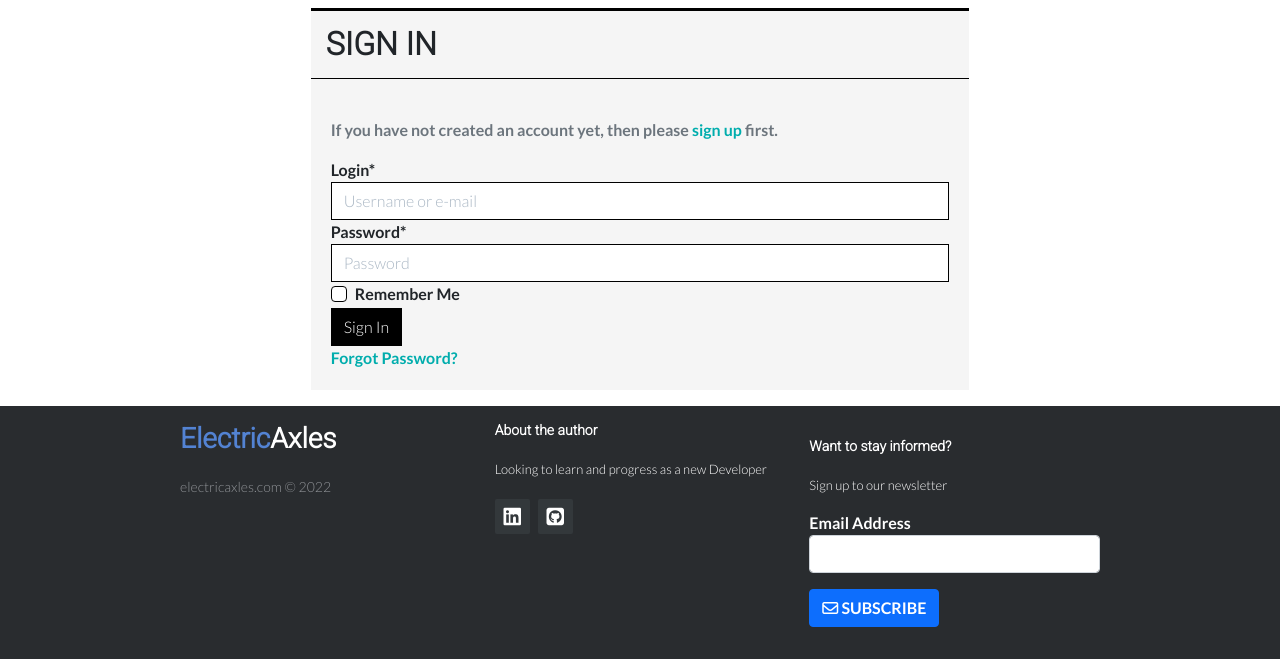
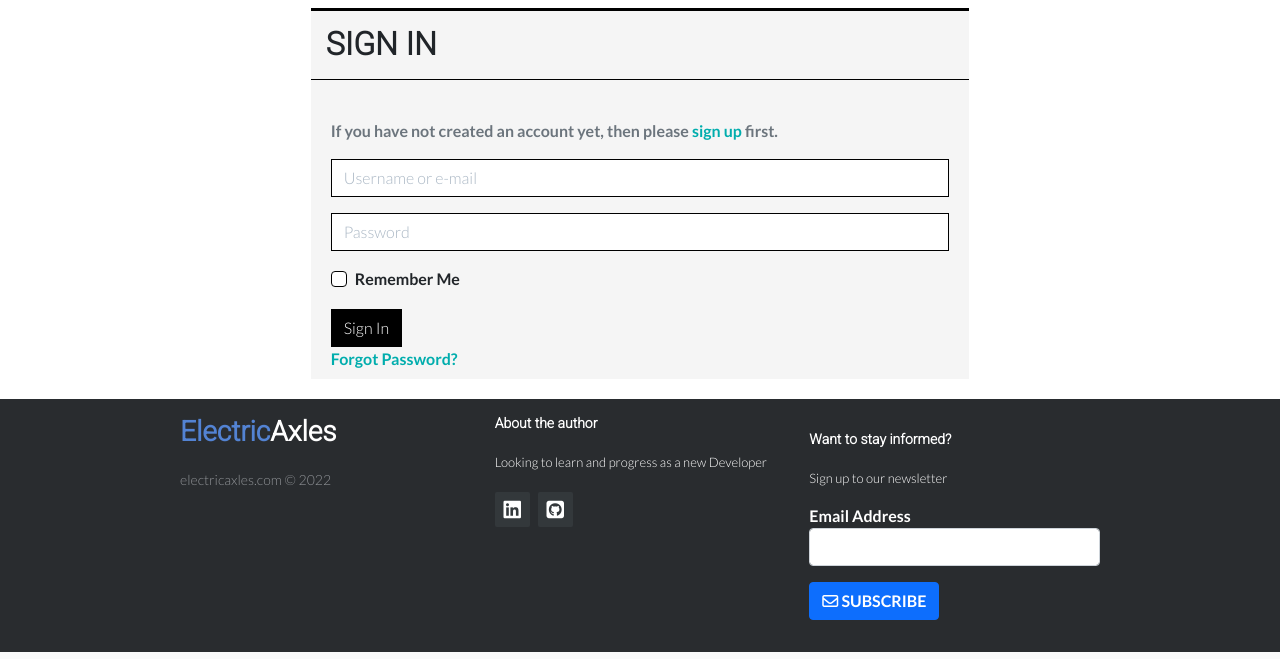
Before and after one commit to dhowai/portfolio-5-electric-axles, a Django app: page /accounts/login/?next=/products/edit/1/ in a window 1280 px wide. Shown: the part 168-827 px from the top of the page. Run offline with Django 3.2, Linux system fonts and the light colour scheme; parts of the project's set-up code (start-up, migrations or seed data) failed here and were passed over; some libraries are stand-ins or nearby versions.

Commit message:
Add css for allauth templates and edit link in readme

```diff
--- a/electric_axles/settings.py
+++ b/electric_axles/settings.py
@@ -25,7 +25,7 @@ BASE_DIR = Path(__file__).resolve().parent.parent
 SECRET_KEY = os.environ.get('SECRET_KEY', '')
 
 # SECURITY WARNING: don't run with debug turned on in production!
-DEBUG = False
+DEBUG = True
 
 ALLOWED_HOSTS = ['portfolio-5-electric-axles.herokuapp.com', 'localhost']
 
--- a/static/css/base.css
+++ b/static/css/base.css
@@ -124,9 +124,18 @@ a.category-badge>span.badge:hover {
   /* text-secondary */
 }
 
+.allauth-form-inner-content div {
+
+ padding-bottom: 0.5rem;
+}
+
 .allauth-form-inner-content input {
   border-color: #000;
   border-radius: 0;
+}
+
+.allauth-form-inner-content label:not([for='id_remember']) {
+  display: none;
 }
 
 .allauth-form-inner-content input::placeholder {
@@ -162,6 +171,11 @@ a.category-badge>span.badge:hover {
 
 .allauth-form-inner-content a {
   color: #00adad;
+  /* text-info */
+}
+.allauth-form-inner-content a:hover {
+  color: white;
+  background-color: #000;
   /* text-info */
 }
 
```
Also changed, not shown: README.md, 1 other file.
